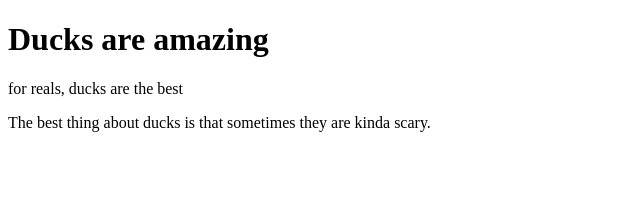
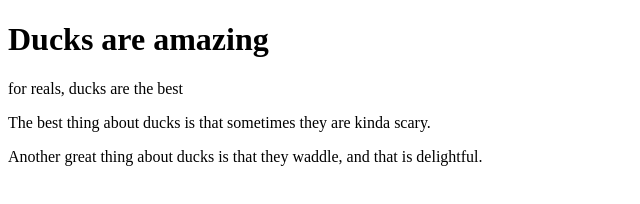
Before and after one commit to millardseto/duck_example, a plain HTML site: page index.html in a window 1280 px wide. Shown: the whole page, without its empty margins (0-640 px from the left). Drawn offline with Linux system fonts and the light colour scheme.

Commit message:
added text about waddling

```diff
--- a/index.html
+++ b/index.html
@@ -9,6 +9,7 @@
     <p>for reals, ducks are the best</p>
     The best thing about ducks is that sometimes they
     are kinda scary.
-
+    <p>Another great thing about ducks is that they
+    waddle, and that is delightful.</p>
   </body>
 </html>
```
